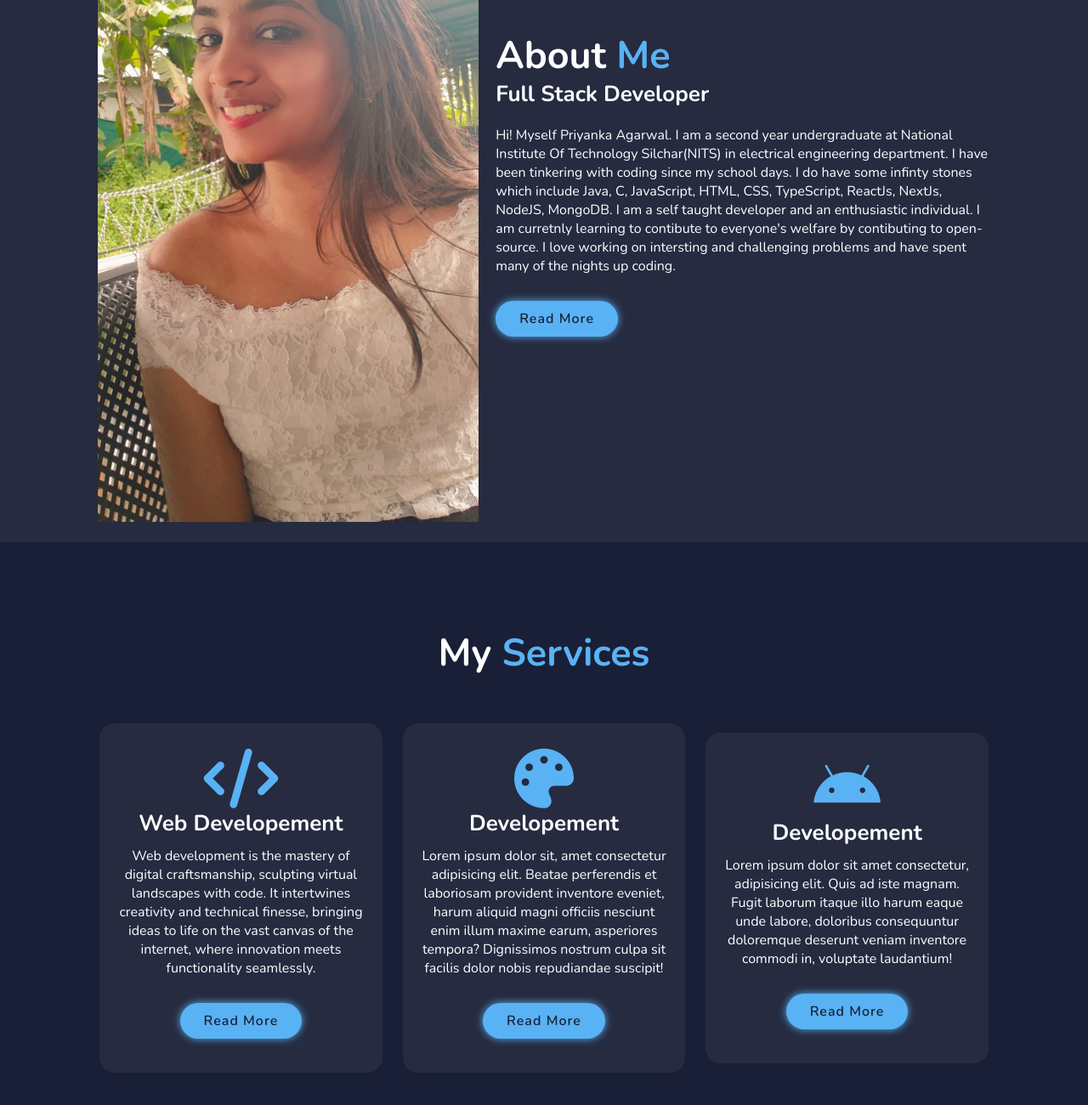
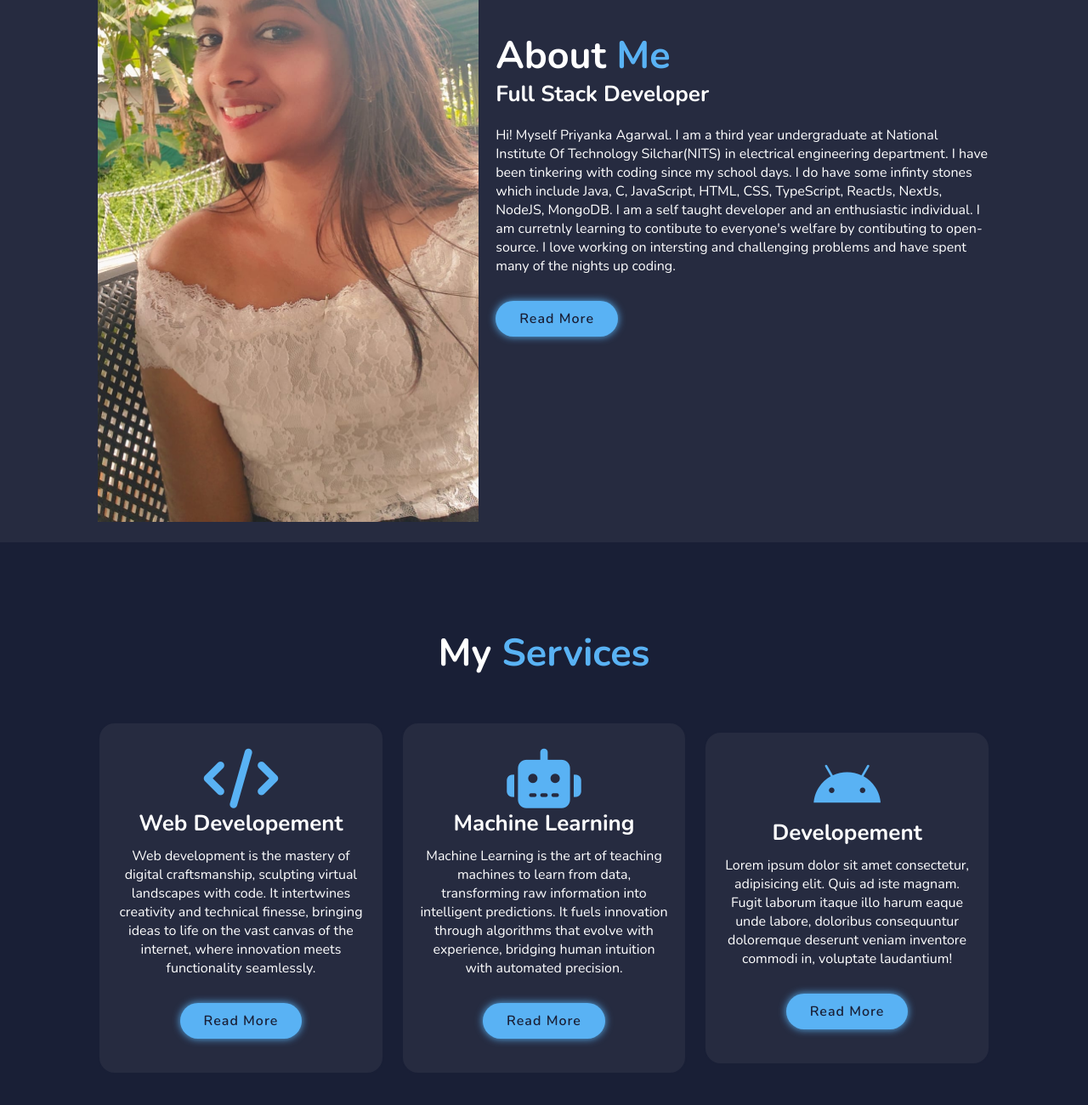
Before and after one commit to Prizag/MyPortfolio, a plain HTML site: page index.html in a window 1280 px wide. Shown: the part 1083-2383 px from the top of the page at 85% size. Drawn offline with nearby package versions, Linux system fonts and the light colour scheme.

Commit message:
Update index.html

```diff
--- a/index.html
+++ b/index.html
@@ -49,7 +49,7 @@
         <div class="about-content">
             <h2 class="heading">About <span>Me</span></h2>
             <h3>Full Stack Developer</h3>
-            <p>Hi! Myself Priyanka Agarwal. I am a second year undergraduate at National Institute Of Technology Silchar(NITS) in electrical engineering department. I have been tinkering with coding since my school days. I do have some infinty stones which include Java, C, JavaScript, HTML, CSS, TypeScript, ReactJs, NextJs, NodeJS, MongoDB. I am a self taught developer and an enthusiastic individual. I am curretnly learning to contibute to everyone's welfare by contibuting to open-source. I love working on intersting and challenging problems and have spent many of the nights up coding. </p>
+            <p>Hi! Myself Priyanka Agarwal. I am a third year undergraduate at National Institute Of Technology Silchar(NITS) in electrical engineering department. I have been tinkering with coding since my school days. I do have some infinty stones which include Java, C, JavaScript, HTML, CSS, TypeScript, ReactJs, NextJs, NodeJS, MongoDB. I am a self taught developer and an enthusiastic individual. I am curretnly learning to contibute to everyone's welfare by contibuting to open-source. I love working on intersting and challenging problems and have spent many of the nights up coding. </p>
             <a href="#" class="btn">Read More</a>
         </div>
     </section>
@@ -63,12 +63,13 @@
                 <p> Web development is the mastery of digital craftsmanship, sculpting virtual landscapes with code. It intertwines creativity and technical finesse, bringing ideas to life on the vast canvas of the internet, where innovation meets functionality seamlessly.</p>
                 <a href="https://www.geeksforgeeks.org/web-development/" class="btn">Read More</a>
             </div>
-            <div class="services-box">
-                <i class="fa-solid fa-palette"></i>
-                <h3>Developement</h3>
-                <p>Lorem ipsum dolor sit, amet consectetur adipisicing elit. Beatae perferendis et laboriosam provident inventore eveniet, harum aliquid magni officiis nesciunt enim illum maxime earum, asperiores tempora? Dignissimos nostrum culpa sit facilis dolor nobis repudiandae suscipit!</p>
-                <a href="https://www.geeksforgeeks.org/difference-between-ui-and-ux-design/" class="btn">Read More</a>
-            </div>
+           <div class="services-box">
+    <i class="fa-solid fa-robot"></i>
+    <h3>Machine Learning</h3>
+    <p>Machine Learning is the art of teaching machines to learn from data, transforming raw information into intelligent predictions. It fuels innovation through algorithms that evolve with experience, bridging human intuition with automated precision.</p>
+    <a href="https://www.geeksforgeeks.org/machine-learning/" class="btn">Read More</a>
+</div>
+
             <div class="services-box">
                 <i class="fa-brands fa-android"></i>
                 <h3> Developement</h3>
```
